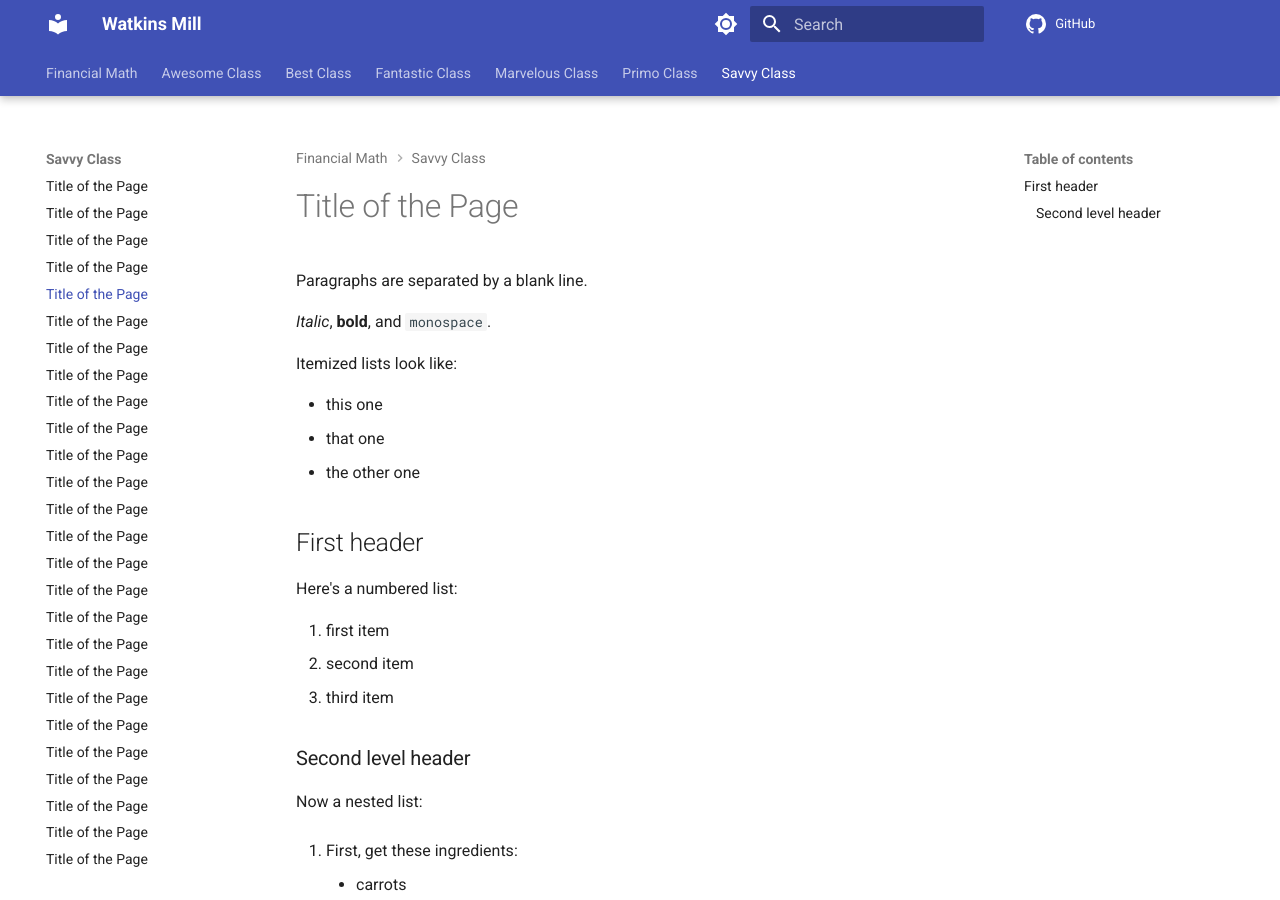
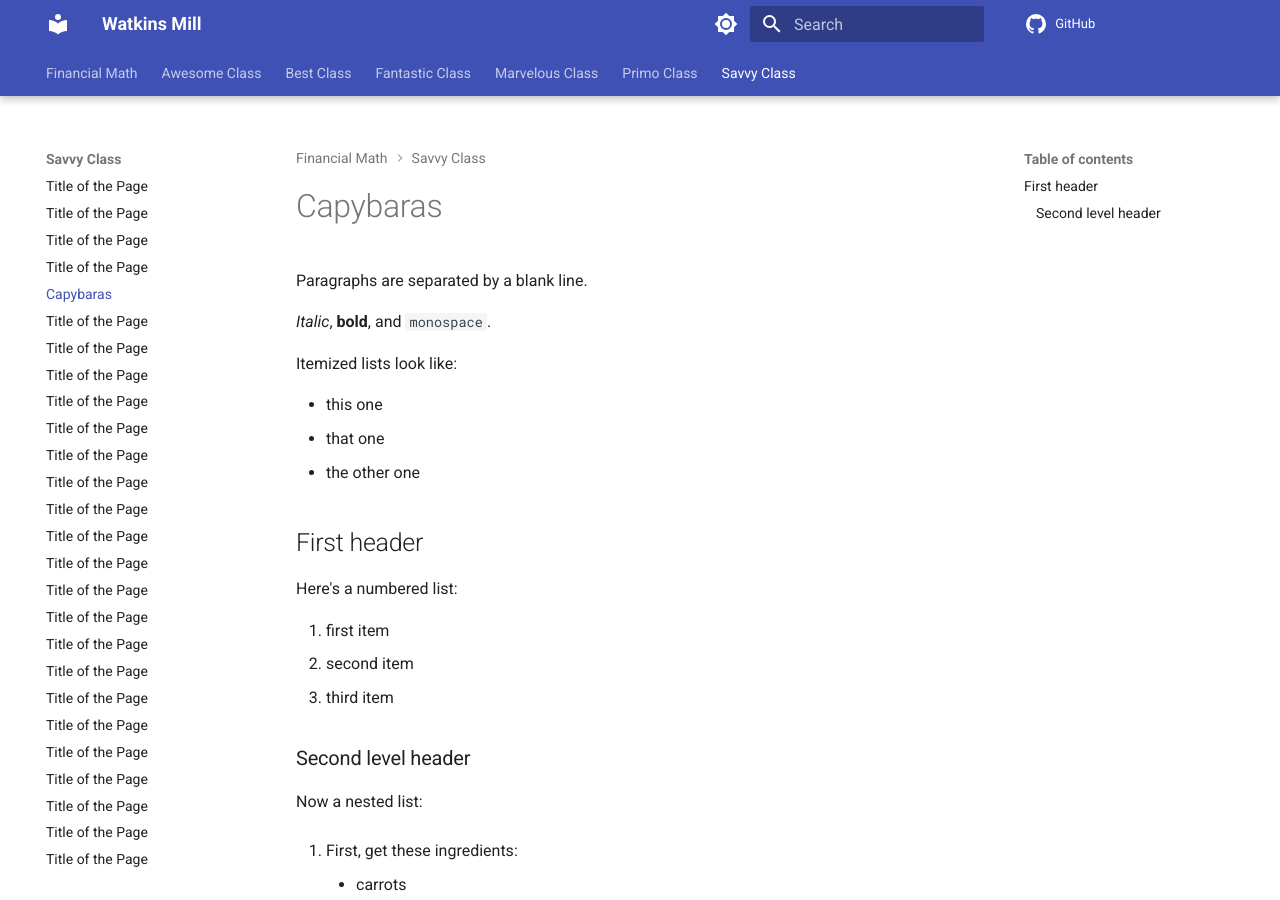
Before and after one commit to drjmarino/website, an MkDocs documentation site: the page built from docs/savvy/human05.md, in a window 1280 px wide and 900 px high. Built offline with MkDocs 1.6.1 and Material for MkDocs 9.7.7, drawn with Linux system fonts in a browser that asks for light colours; comment, search, counter and statistics services are not loaded.

Commit message:
Update human05.md

```diff
--- a/docs/savvy/human05.md
+++ b/docs/savvy/human05.md
@@ -1,4 +1,4 @@
-# Title of the Page
+# Capybaras
 
 Paragraphs are separated by a blank line.
 
```
